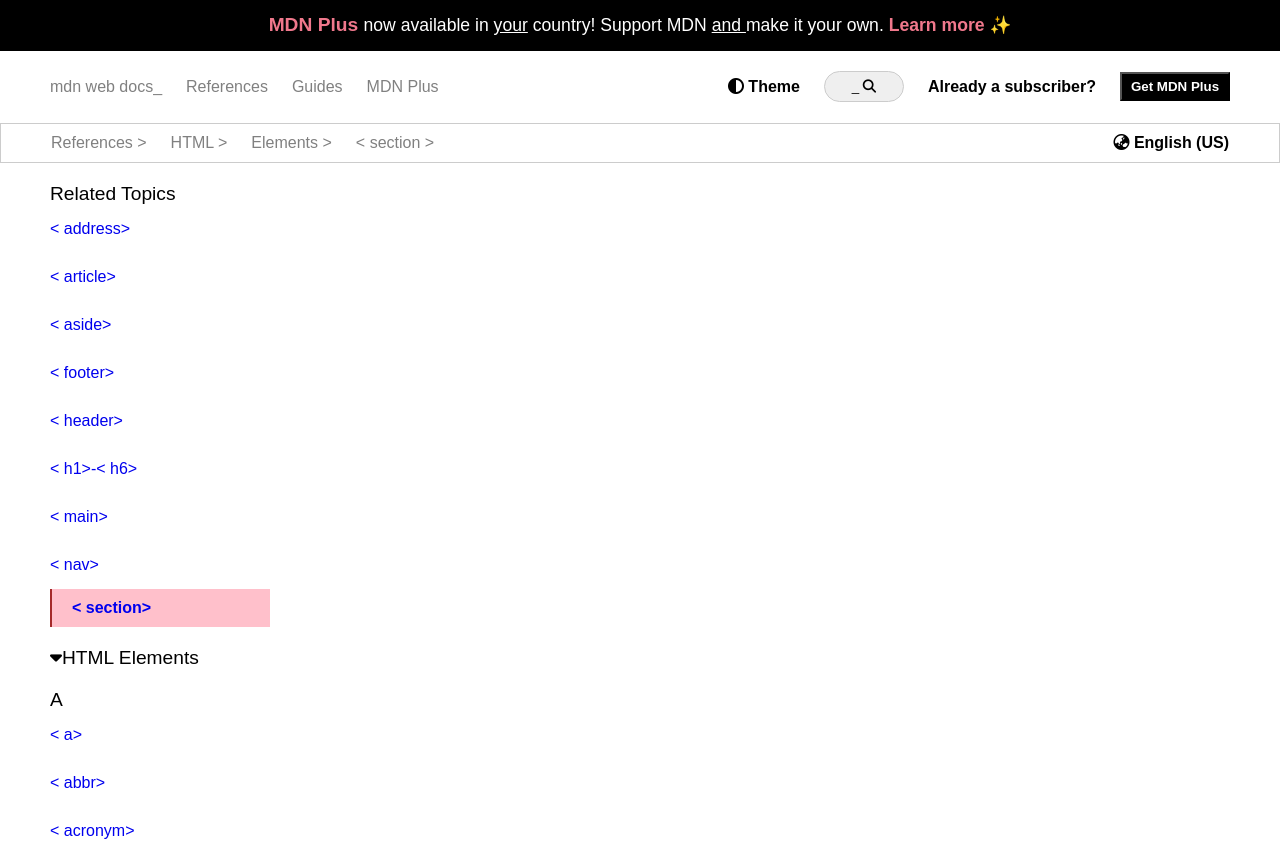
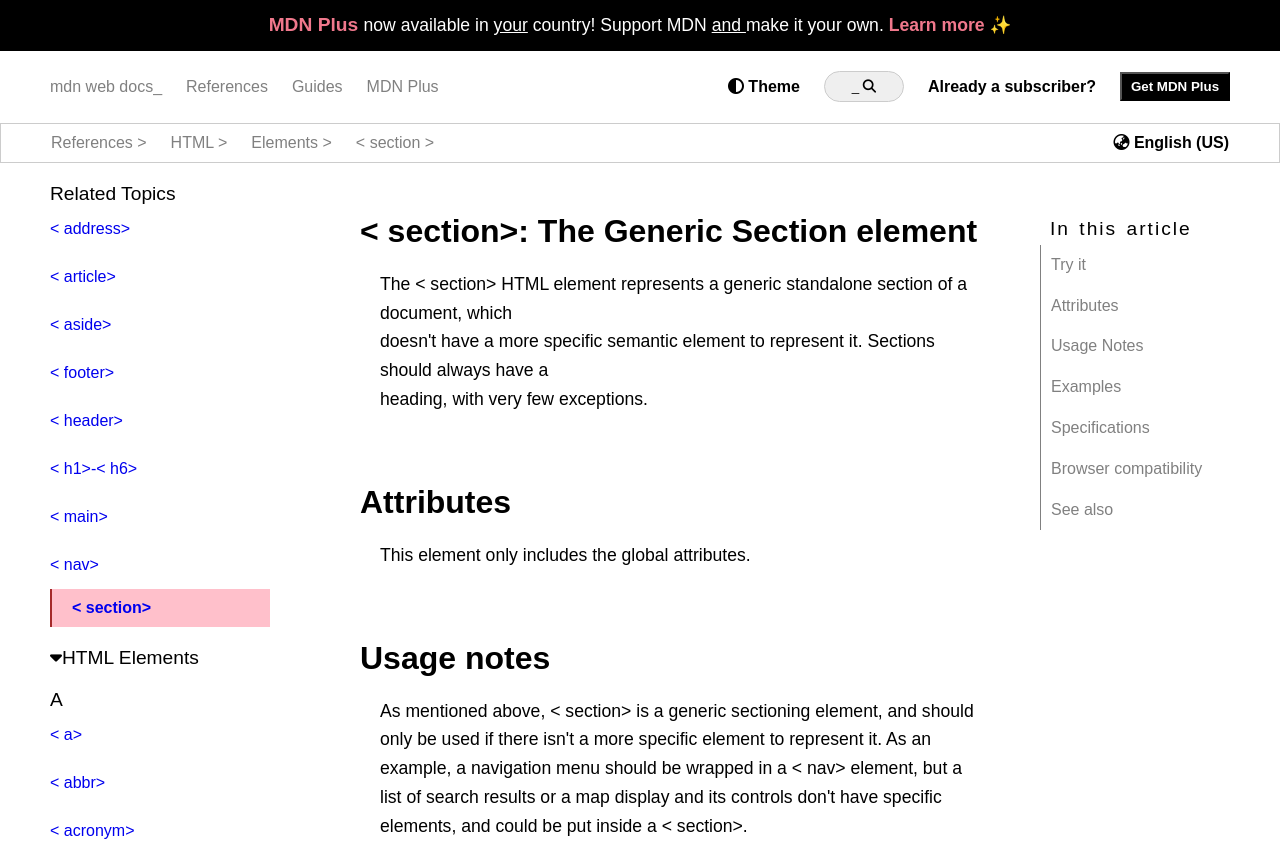
Before and after one commit to bahnisikhadhar/mdnPage-Dummy, a plain HTML site: page index.html in a window 1280 px wide. Shown: the top 864 px of the page. Drawn offline with Linux system fonts and the light colour scheme.

Commit message:
add scrollbar and hide it for the main body

```diff
--- a/index.html
+++ b/index.html
@@ -54,7 +54,6 @@
         </div>
     </section>
      <!-- second Subheading end -->
-
      <!-- main body start -->
      <main>
         <!-- Start of left Sidebar -->
@@ -101,9 +100,46 @@
                 </ul>
         </div>
         <!-- end of left Sidebar -->
-        <div class="mid_body">
 
+          <div class="remaining_body">
+            <div class="mid_body">
+              <h1>< section>: The Generic Section element</h1>
+                <p>The < section> HTML element represents a generic standalone section of a document, which <br> doesn't have a more specific semantic element to represent it. Sections should always have a <br> heading, with very few exceptions.</p>
+                <h1>Attributes</h1>
+                <p>This element only includes the global attributes.</p>
+                <h1>Usage notes</h1>
+                <p>As mentioned above, < section> is a generic sectioning element, and should only be used if there isn't a more specific element to represent it. As an example, a navigation menu should be wrapped in a < nav> element, but a list of search results or a map display and its controls don't have specific elements, and could be put inside a < section>.</p>
+
+                 <p> Also consider these cases:</p>
+                 <ul>
+                <li>If the contents of the element represent a standalone, atomic unit of content that makes sense syndicated as a standalone piece (e.g. a blog post or blog comment, or a newspaper article), the < article> element would be a better choice.</li>
+                <li>If the contents represent useful tangential information that works alongside the main content, but is not directly part of it (like related links, or an author bio), use an < aside>.</li>
+                <li>If the contents represent the main content area of a document, use < main>.</li>
+                <li>If you are only using the element as a styling wrapper, use a < div>. An unwritten rule is that a < section> should logically appear in the outline of a document.</li>
+                 </ul>
+                 <p>To reiterate, each < section> should be identified, typically by including a heading (< h1> - < h6> element) as a child of the < section> element, wherever possible. See below for examples of where you might see a < section> without a heading.</p>
+                    <h1>Using a section without a heading</h1>
+                    <p>Circumstances where you might see < section> used without a heading are typically found in web application/UI sections rather than in traditional document structures. In a document, it doesn't really make any sense to have a separate section of content without a heading to describe its contents. Such headings are useful for all readers, but particularly useful for users of assistive technologies like screen readers, and they are also good for SEO.</p>
+                        <p>Consider however a secondary navigation mechanism. If the global navigation is already wrapped in a < nav> element, you could conceivably wrap a previous/next menu in a < section>:</p>
+                      <img src="image\example1.png" alt="">
+                </div>
+            <div class="right_bar">
+                <p>In this article</p>
+                <ul>
+                  <li>Try it</li>
+                  <li>Attributes</li>
+                  <li>Usage Notes</li>
+                  <li>Examples</li>
+                  <li>Specifications</li>
+                  <li>Browser compatibility</li>
+                  <li>See also</li>
+                </ul>
+            </div>
         </div>
-     </main>
+         </main>
+         <footer>
+          <p>Lorem ipsum dolor sit amet consectetur adipisicing elit. Facere veritatis, laudantium quo amet laborum, a maiores asperiores illo, itaque in quidem iste nihil? Ducimus sit aperiam ea dolorem minus sed officia dicta animi iste obcaecati vero tempora, odit aliquid ab recusandae assumenda atque. Accusamus et quidem quam adipisci vitae aut.</p>
+         </footer>
+
 </body>
 </html>
--- a/style.css
+++ b/style.css
@@ -3,7 +3,7 @@
     padding: 0;
     box-sizing: border-box;
     text-decoration: none;
-    list-style: none;
+
     cursor: pointer;
     font-family: sans-serif;
 }
@@ -35,6 +35,7 @@
     display: flex;
     gap: 1.5rem;
     align-items: center;
+    list-style: none;
 }
 .btn1 {
     width: 80px;
@@ -74,6 +75,9 @@ main {
     padding: 20px 50px;
     overflow-y: auto;
 }
+.left_sidebar ul {
+    list-style: none;
+}
 .left_sidebar p {
     font-size: 1.2rem;
 }
@@ -89,3 +93,57 @@ main {
     color: gray;
     border-left: 2px solid brown;
 }
+.remaining_body {
+    display: flex;
+    height: 100vh;
+    overflow-y: scroll;
+
+}
+.remaining_body::-webkit-scrollbar {
+    display: none;
+  }
+.mid_body {
+    width:75%;
+    padding-left: 40px;
+    padding-right: 40px;
+    font-family: sans-serif;
+}
+.mid_body img {
+    margin-bottom:80px ;
+}
+.mid_body h1 {
+    padding-top: 50px;
+}
+.mid_body p,.mid_body li {
+    font-size: 1.1rem;
+    line-height: 1.8rem;
+    padding: 20px;
+}
+.right_bar {
+    position: sticky;
+    top: 0px;
+}
+.right_bar p {
+    padding-top: 50px;
+    font-size: 1.2rem;
+    line-height: 2rem;
+    padding-left: 10px;
+    word-spacing: 2px;
+    letter-spacing: 2px;
+}
+.right_bar li {
+list-style: none;
+font-size: 1rem;
+color: gray;
+line-height: 1.3rem;
+padding: 10px;
+}
+.right_bar ul {
+    border-left: 1px solid gray;
+}
+footer {
+    /* margin-top: 80px; */
+    height: 50vh;
+    width: 100%;
+    background-color: rgb(237, 242, 247);
+}
```
Also changed, not shown: image/Screenshot (119).png (added), image/example1.png (added).
